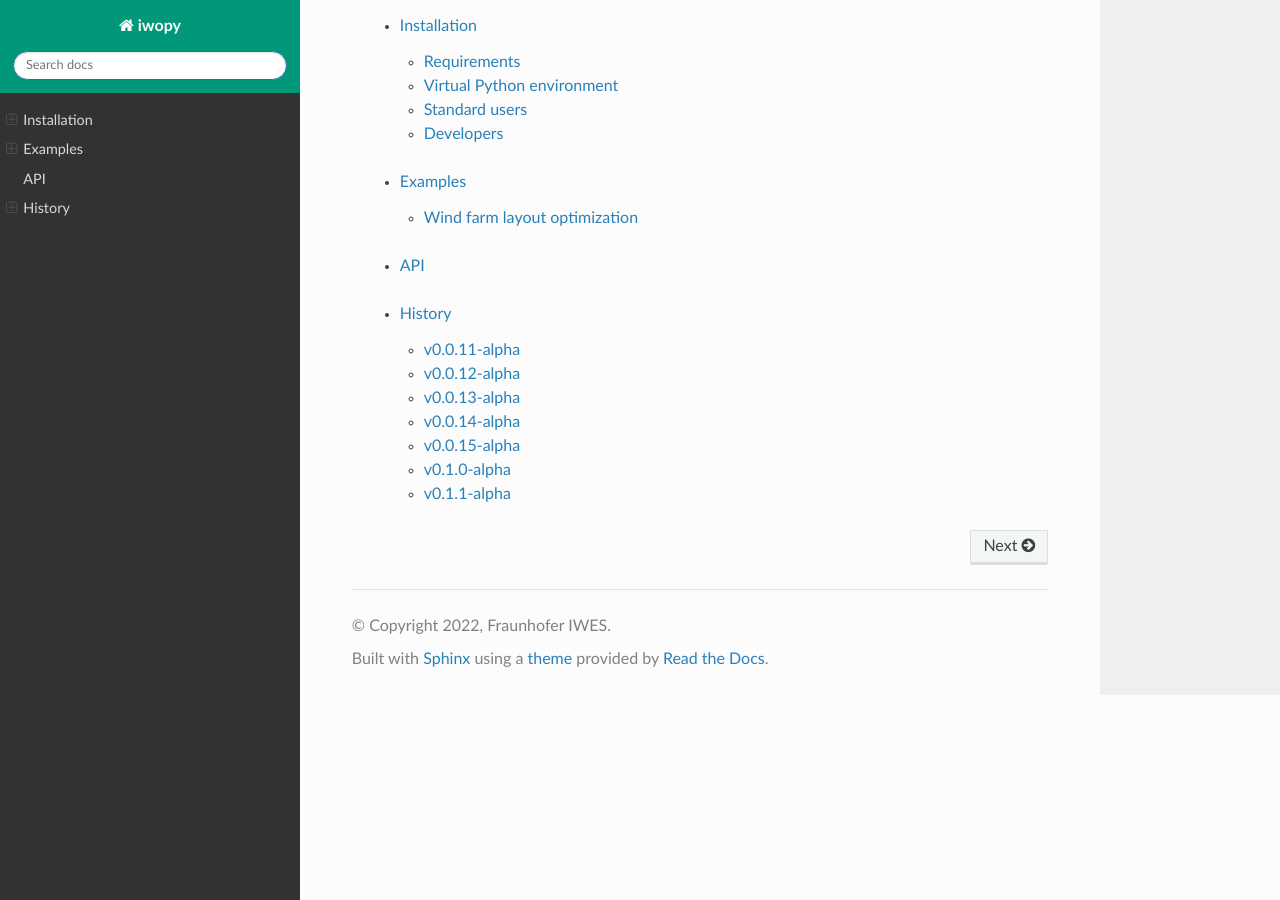
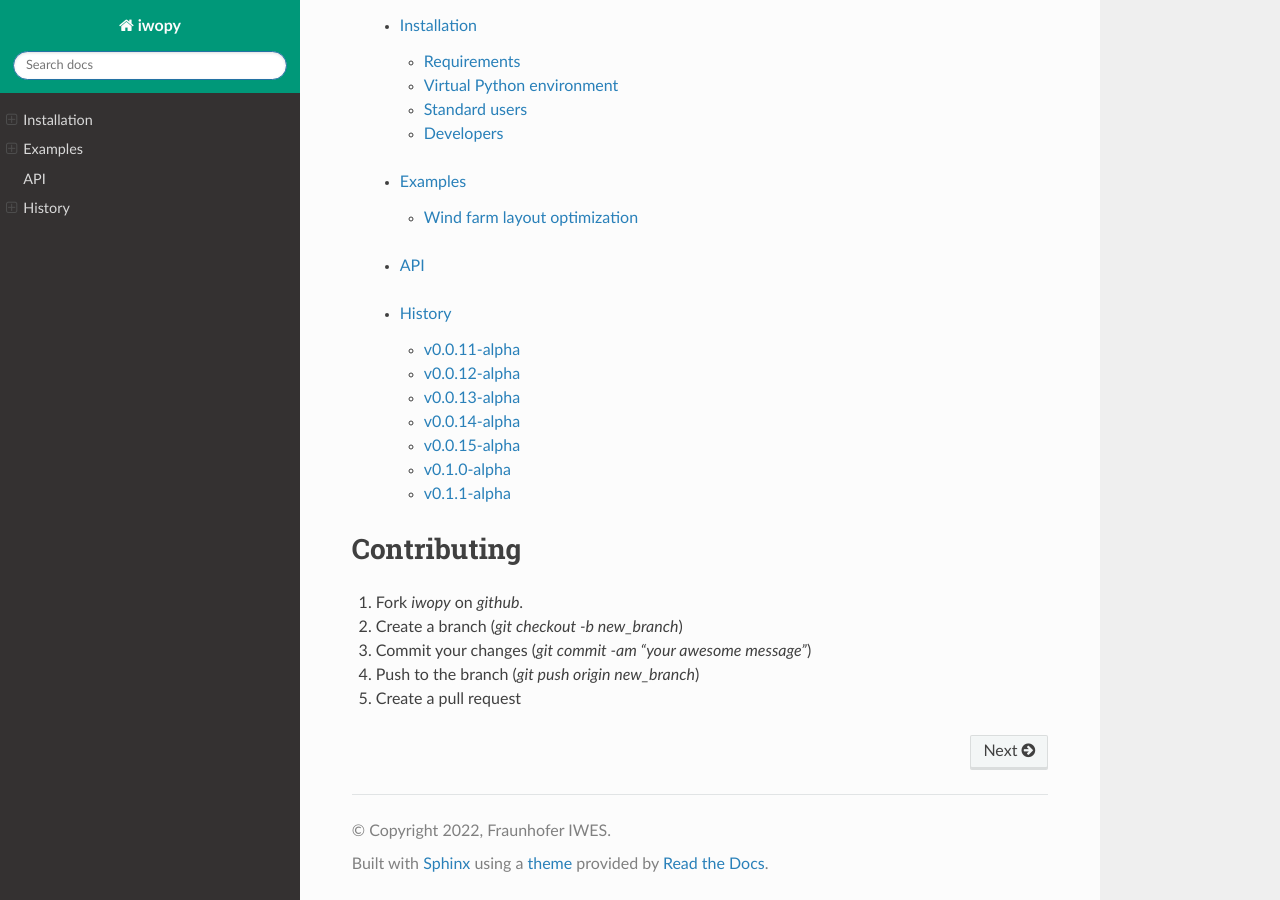
Before and after one commit to FraunhoferIWES/iwopy, a Sphinx documentation site: the page built from docs/source/index.rst, in a window 1280 px wide and 900 px high, scrolled down 1520 px. Built offline with Sphinx 7.4.7 and the Read the Docs theme 2.0.0, drawn with Linux system fonts in a browser that asks for light colours; pages that are not in the unit, such as notebooks, are missing from menus; the version number could not be read and is left out; cross-references to code outside the pages are shown as plain code.

Commit message:
Update index.rst

```diff
--- a/docs/source/index.rst
+++ b/docs/source/index.rst
@@ -67,3 +67,12 @@ Contents:
         :maxdepth: 2
 
         history
+
+Contributing
+============
+
+#. Fork *iwopy* on *github*.
+#. Create a branch (`git checkout -b new_branch`)
+#. Commit your changes (`git commit -am "your awesome message"`)
+#. Push to the branch (`git push origin new_branch`)
+#. Create a pull request
```
